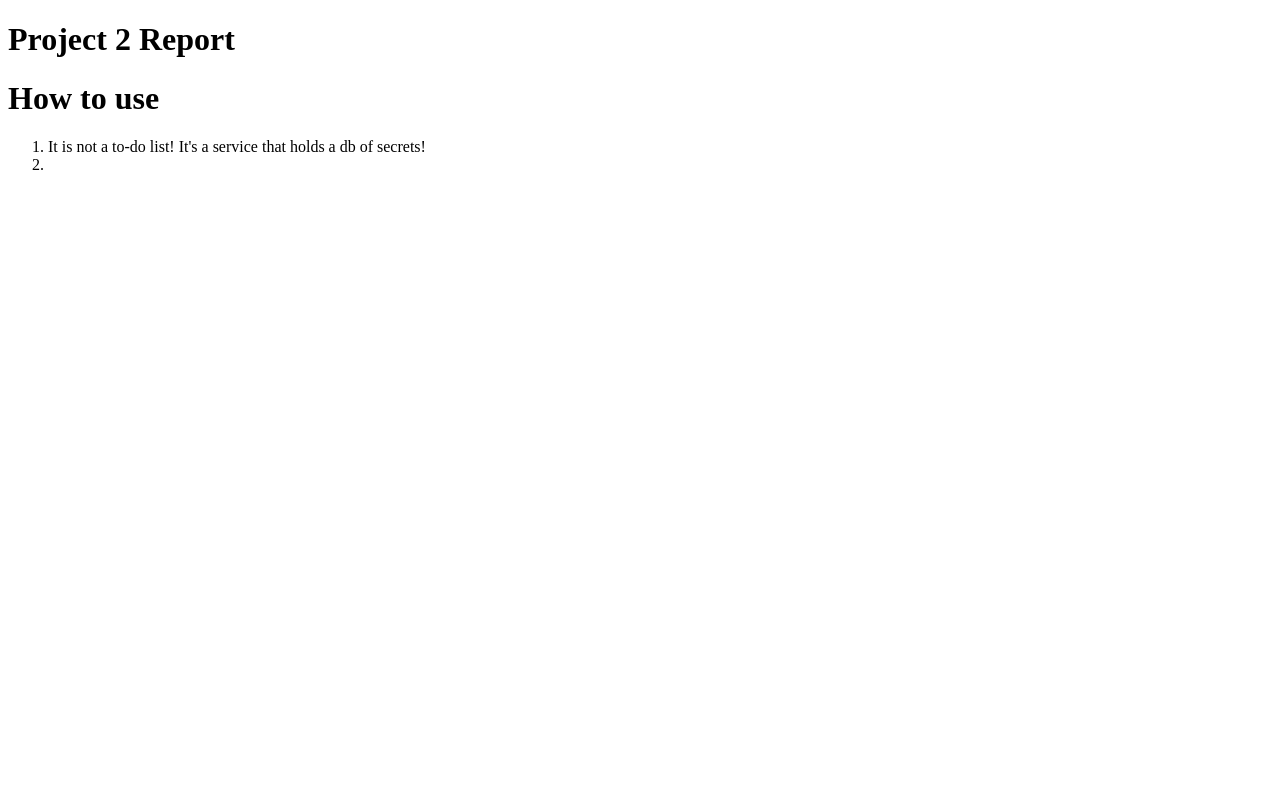
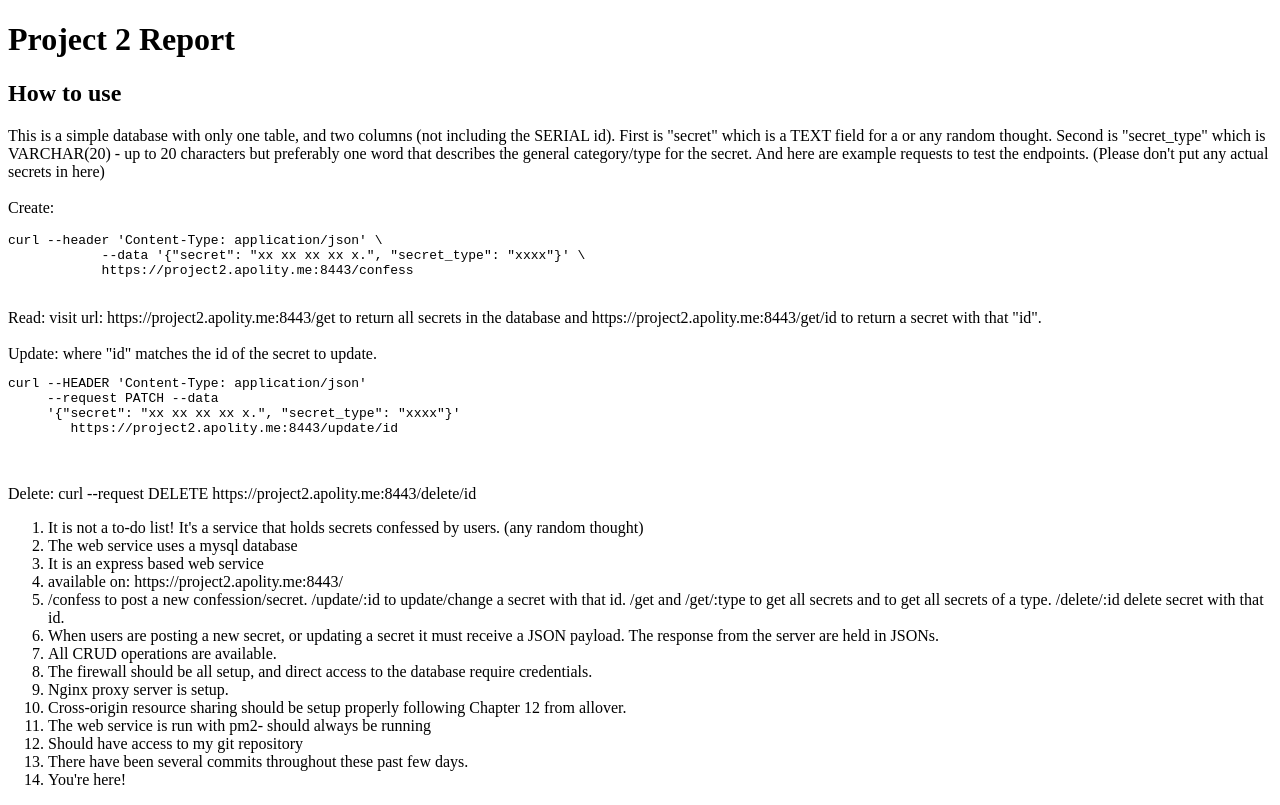
Before and after one commit to ralinsley/webdev-project2, a website: page report.html in a window 1280 px wide. Drawn offline with Linux system fonts and the light colour scheme.

Commit message:
completed report.html

```diff
--- a/report.html
+++ b/report.html
@@ -9,11 +9,41 @@
 </header>
 
 <body>
-    <h1>How to use</h1>
-    <p></p>
+    <h2>How to use</h2>
+    <p> This is a simple database with only one table, and two columns (not including the SERIAL id). First is "secret" which is a
+        TEXT field for a or any random thought. Second is "secret_type" which is VARCHAR(20) - up to 20
+        characters but preferably one word that describes the general category/type for the secret. And here are example
+        requests to test the endpoints. (Please don't put any actual secrets in here)<br><br>Create:
+    <pre>curl --header 'Content-Type: application/json' \
+            --data '{"secret": "xx xx xx xx x.", "secret_type": "xxxx"}' \
+            https://project2.apolity.me:8443/confess</pre>
+    <br>Read: visit url: https://project2.apolity.me:8443/get to return all secrets in the database and
+    https://project2.apolity.me:8443/get/id to return a secret with that "id".
+    <br><br>Update: where "id" matches the id of the secret to update.
+    <pre>curl --HEADER 'Content-Type: application/json'
+     --request PATCH --data
+     '{"secret": "xx xx xx xx x.", "secret_type": "xxxx"}'
+        https://project2.apolity.me:8443/update/id</pre>
+    <br><br>Delete: curl --request DELETE https://project2.apolity.me:8443/delete/id
+    </p>
     <ol>
-        <li>It is not a to-do list! It's a service that holds a db of secrets!</li>
-        <li></li>
+        <li>It is not a to-do list! It's a service that holds secrets confessed by users. (any random thought)</li>
+        <li>The web service uses a mysql database</li>
+        <li>It is an express based web service</li>
+        <li>available on: https://project2.apolity.me:8443/</li>
+        <li>/confess to post a new confession/secret. /update/:id to update/change a secret with that id. /get and
+            /get/:type to get all secrets and to get all secrets of a type. /delete/:id delete secret with that id.
+        </li>
+        <li>When users are posting a new secret, or updating a secret it must receive a JSON payload. The response from
+            the server are held in JSONs.</li>
+        <li>All CRUD operations are available.</li>
+        <li>The firewall should be all setup, and direct access to the database require credentials.</li>
+        <li>Nginx proxy server is setup.</li>
+        <li>Cross-origin resource sharing should be setup properly following Chapter 12 from allover.</li>
+        <li>The web service is run with pm2- should always be running</li>
+        <li>Should have access to my git repository</li>
+        <li>There have been several commits throughout these past few days.</li>
+        <li>You're here!</li>
     </ol>
 </body>
 
```
